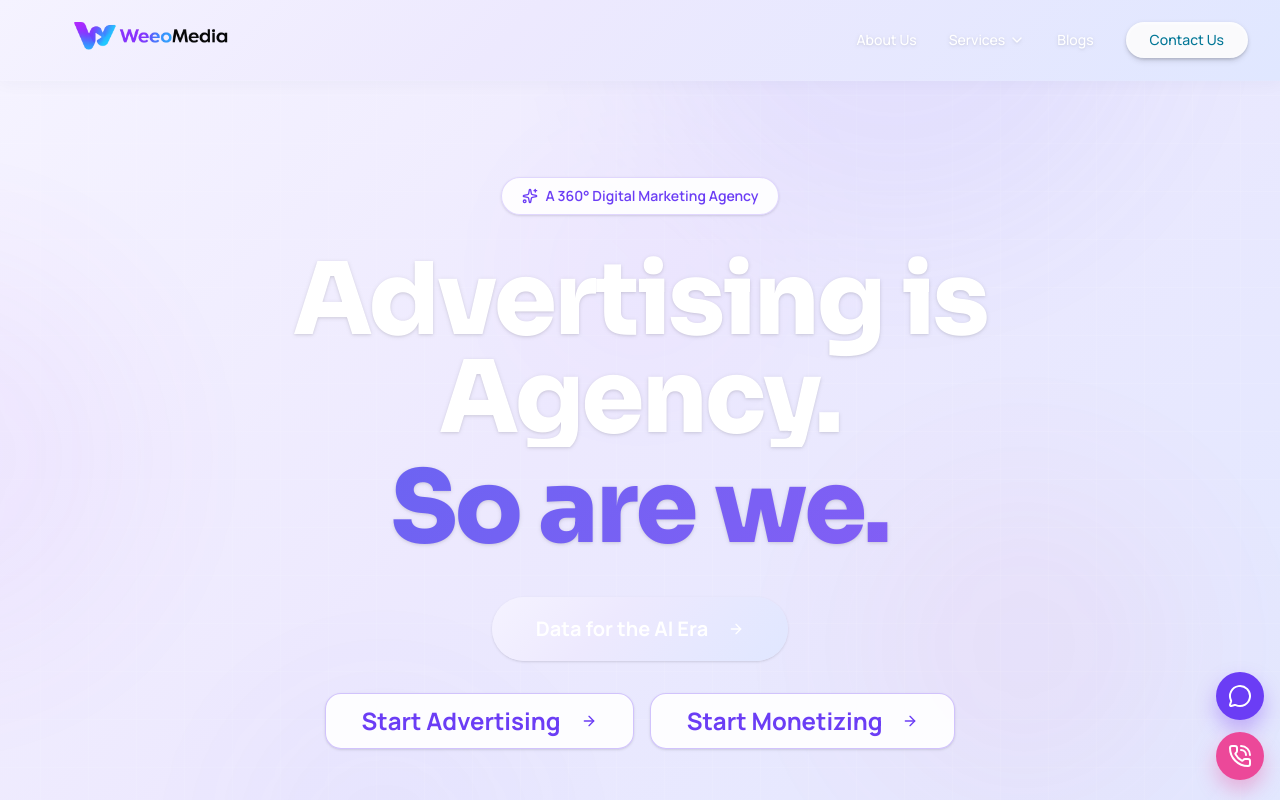
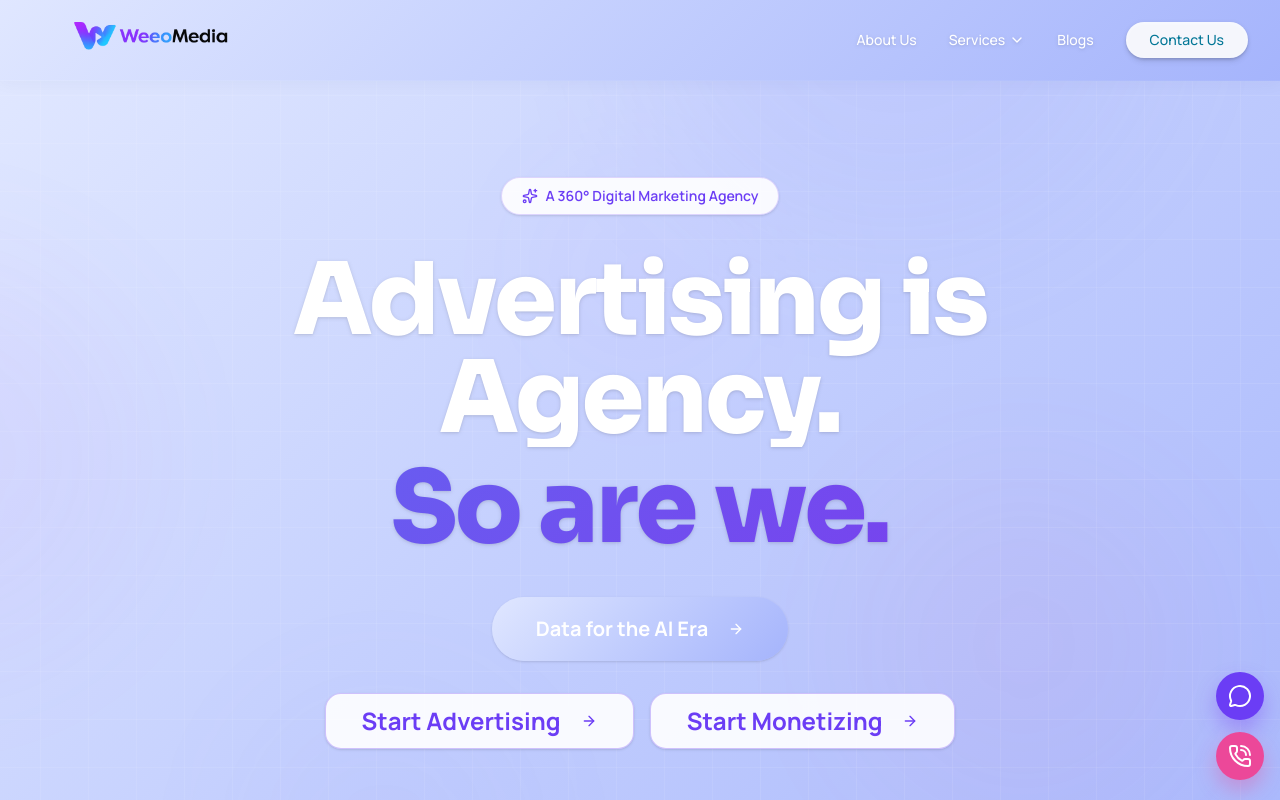
Before and after one commit to techadomobi/webi, a React (Vite) app in the folder artifacts/webnest-media/: page / in a window 1280 px wide. Shown: the top 800 px of the page. Built offline with nearby package versions, Linux system fonts and the light colour scheme.

Commit message:
Make gradient slightly darker and unify navbar/hero backgrounds for seamless look

```diff
--- a/artifacts/webnest-media/src/index.css
+++ b/artifacts/webnest-media/src/index.css
@@ -141,14 +141,14 @@
 /* Logo-matched gradients */
 
 .text-gradient {
-  background: linear-gradient(135deg, #6366F1 0%, #8B5CF6 100%);
+  background: linear-gradient(135deg, #6366F1 0%, #7C3AED 100%);
   -webkit-background-clip: text;
   -webkit-text-fill-color: transparent;
   background-clip: text;
 }
 
 .bg-gradient-brand {
-  background: linear-gradient(135deg, #f5f3ff 0%, #ede9fe 40%, #e0e7ff 100%);
+  background: linear-gradient(135deg, #e0e7ff 0%, #c7d2fe 40%, #a5b4fc 100%);
 }
 
 .glow-hover {
```
